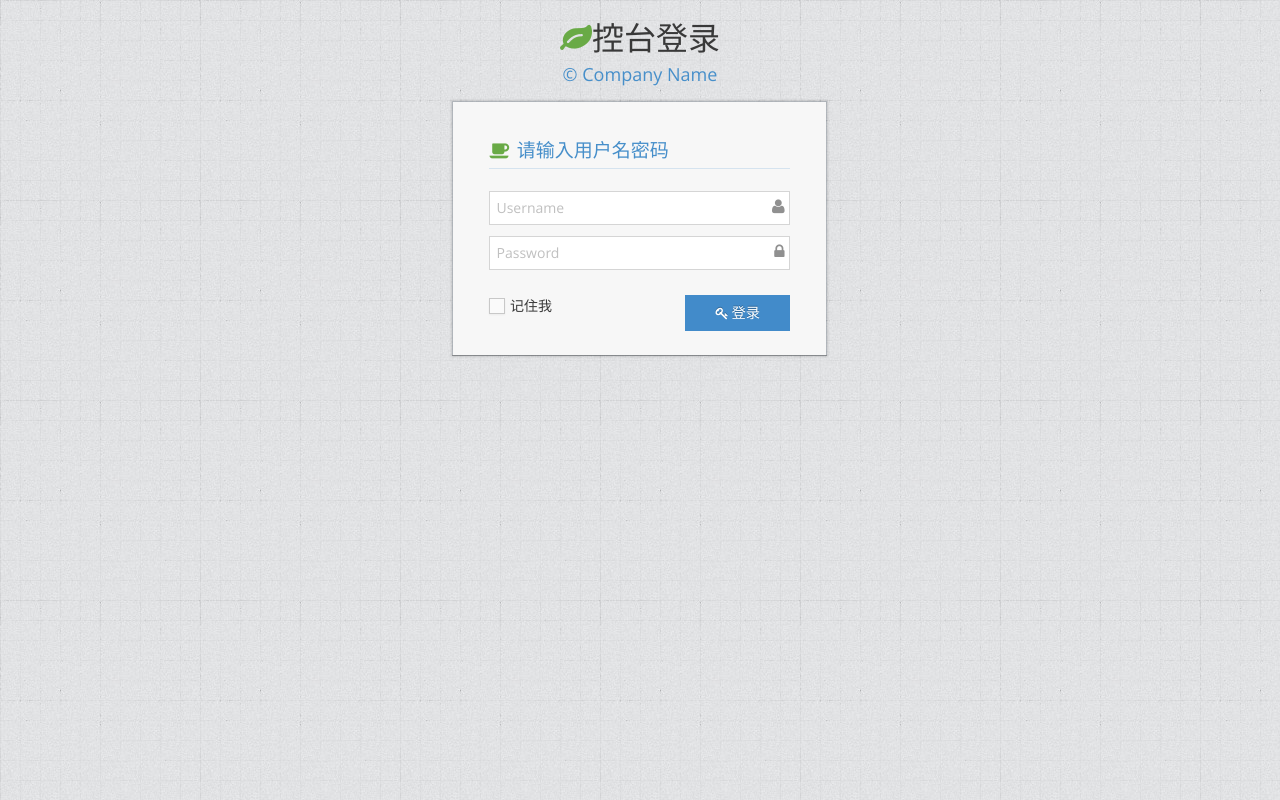
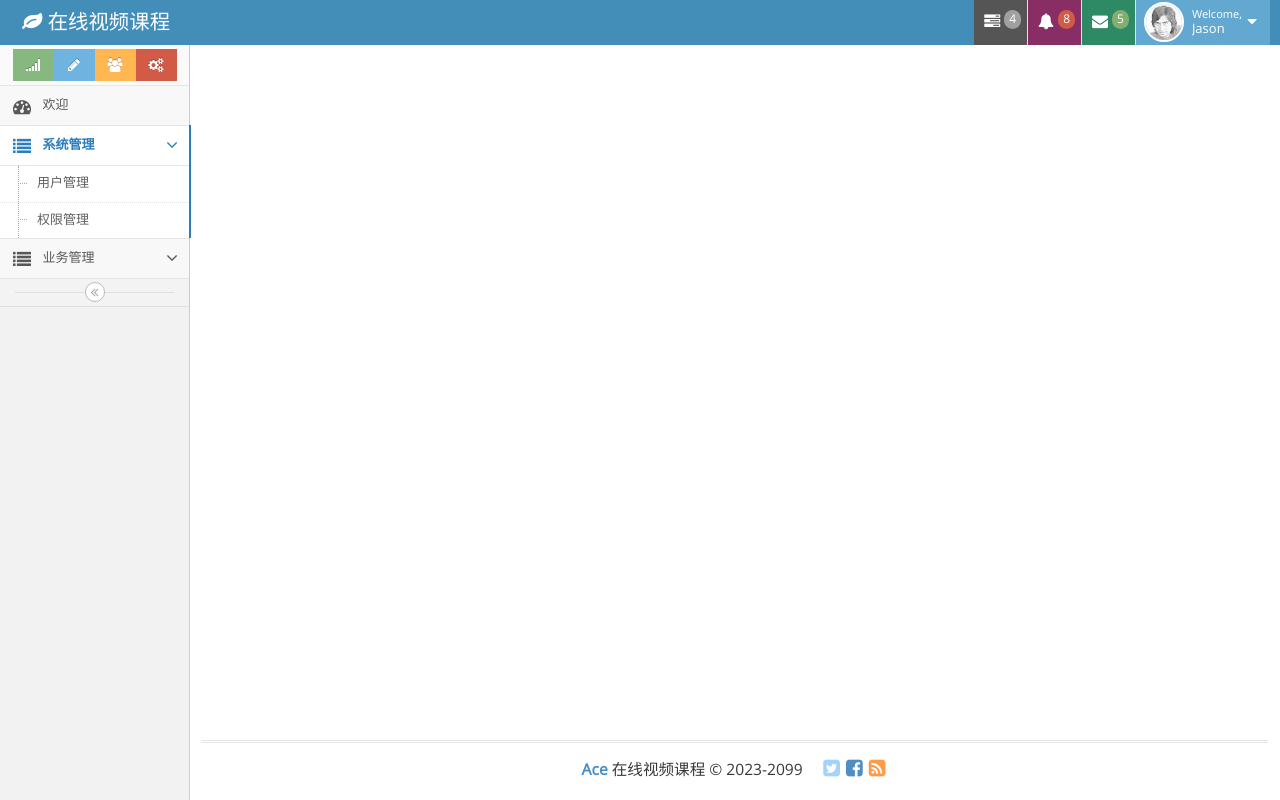
Before and after one commit to yy0127-ai/course, a Vue app in the folder admin/: page / in a window 1280 px wide. Before the commit this address led to /login. Built offline with nearby package versions, Linux system fonts and the light colour scheme.

Commit message:
1.路由修改，去掉/admin

```diff
--- a/admin/src/router.js
+++ b/admin/src/router.js
@@ -1,28 +1,31 @@
-import Vue from 'vue'
-import Router from 'vue-router'
-import Login from './views/login.vue'
-import Admin from './views/admin.vue'
-import Welcome from './views/admin/welcome.vue'
-import Chapter from './views/admin/chapter.vue'
+import Vue from "vue"
+import Router from "vue-router"
+import Login from "./views/login.vue"
+import Admin from "./views/admin.vue"
+import Welcome from "./views/admin/welcome.vue"
+import Chapter from "./views/admin/chapter.vue"
 
 Vue.use(Router);
 export default new Router({
-  mode: 'history',
+  mode: "history",
   base: process.env.BASE_URL,
   routes: [{
-    path: '*',
+    path: "*",
     redirect: "/login",
   },{
-    path: '/login',  //如果子路由是/login 则加载的是Login组件
+    path: "/login",  //如果子路由是/login 则加载的是Login组件
     component: Login,
   },{
-    path: '/admin',
+    path: "/",
+    name: "admin",
     component: Admin,
     children: [{
-      path: 'welcome',
+      path: "welcome",
+      name: "welcome",
       component: Welcome,
     },{
-      path: 'business/chapter',
+      path: "business/chapter",
+      name: "business/chapter",
       component: Chapter,
     }]
   }]
--- a/admin/src/views/admin.vue
+++ b/admin/src/views/admin.vue
@@ -355,7 +355,7 @@
 
         <ul class="nav nav-list">
           <li class="" id="welcome-sidebar">
-            <router-link to="/admin/welcome">
+            <router-link to="/welcome">
               <i class="menu-icon fa fa-tachometer"></i>
               <span class="menu-text"> 欢迎 </span>
             </router-link>
@@ -405,7 +405,7 @@
 
             <ul class="submenu">
               <li class="" id="business-chapter-sidebar">
-                <router-link to="/admin/business/chapter">
+                <router-link to="/business/chapter">
                   <i class="menu-icon fa fa-caret-right"></i>
                   大章管理
                 </router-link>
--- a/admin/src/views/login.vue
+++ b/admin/src/views/login.vue
@@ -80,7 +80,7 @@
     name: 'login',
     methods: {
       login () {
-        this.$router.push("/admin")
+        this.$router.push("/welcome")
       }
     }
   }
```
